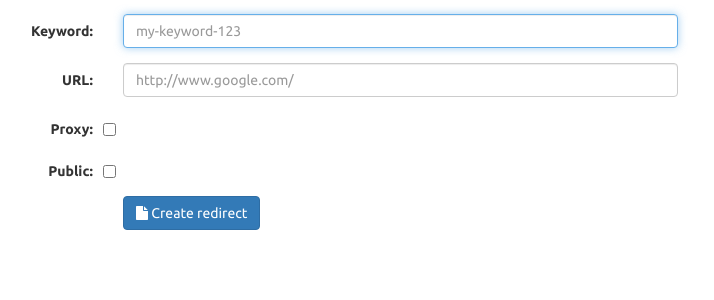
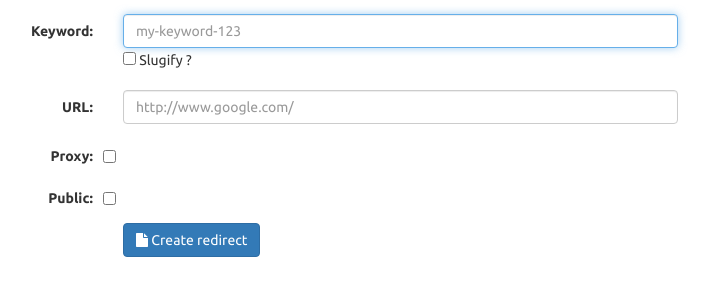
Before and after one commit to dhedegaard/urls, a Django app: page /create in a window 1280 px wide. Shown: the part 51-351 px from the top of the page, without its empty margins (142-856 px from the left). Run offline with Django 3.2, Linux system fonts and the light colour scheme; the visitor is signed in with stand-in values (Sample User, id 1); data that the repository does not hold is empty; some libraries are stand-ins or nearby versions.

Commit message:
added the possibility of not using a slugified URL by adding a BooleanField to the form and using django's build in slugify function.

```diff
--- a/urls/forms.py
+++ b/urls/forms.py
@@ -3,6 +3,7 @@ import re
 
 from django import forms
 from django.core.validators import URLValidator
+from django.utils.text import slugify as slugify_func
 
 from .models import Url
 from .urls import urlpatterns
@@ -14,31 +15,34 @@ class UrlForm(forms.ModelForm):
     url = forms.CharField(
         required=True, max_length=Url._meta.get_field('url').max_length,
         validators=[URLValidator()])
+    slugify = forms.BooleanField(required=False)
 
     class Meta:
         model = Url
         exclude = ['created', 'user']
 
-    def clean_keyword(self):
-        keyword = self.cleaned_data['keyword']
+    def clean(self):
+        super(UrlForm, self).clean()
+        if any(self.errors):
+            return
+        data = self.cleaned_data
+        keyword = data['keyword']
 
-        keyword_exists = Url.objects.filter(keyword=keyword).exists()
+        # Slugify the keyword, if needed.
+        if data['slugify'] and keyword:
+            data['keyword'] = keyword = slugify_func(data['keyword'])
 
-        # Don't allow an existing url to change keyword to another existing
-        # keyword.
-        if self.instance and\
-           self.instance.keyword != keyword and\
-           keyword_exists:
-            raise forms.ValidationError('Keyword already exists.')
+        keyword_already_exists = Url.objects.filter(keyword=keyword).exists()
 
-        if not MATCH_SLUG.match(keyword):
-            raise forms.ValidationError(
-                'Keyword is not a-z, 0-9, dots and dashes.')
+        if self.instance and self.instance.keyword != keyword and\
+           keyword_already_exists:
+            self.add_error('keyword', u'Keyword already exists.')
 
-        # Make sure not to match any of the URL's currently matched.
+        # Make sure not to match any non-redirector URL's from the urls module.
         for url in urlpatterns:
             if url.name != 'redirector' and url.regex.findall(keyword):
-                raise forms.ValidationError(
-                    'Keyword is used by an internal URL of the system')
+                self.add_error(
+                    'keyword', (u'Keyword is used by an internal '
+                                u'URL of the system'))
 
-        return keyword
+        return data
--- a/urls/static/style.css
+++ b/urls/static/style.css
@@ -6,3 +6,7 @@ body {
 .nowrap {
 	white-space: nowrap;
 }
+
+.nobold {
+	font-weight: normal;
+}
--- a/urls/templates/create.html
+++ b/urls/templates/create.html
@@ -24,6 +24,14 @@
         {% if form.keyword.errors %}
         <div class="col-md-4 help-block">{{ form.keyword.errors.0 }}</div>
         {% endif %}
+        <div class="col-md-offset-2 col-md-10">
+            <input type="checkbox" name="{{ form.slugify.html_name }}"
+                   id="{{ form.slugify.auto_id }}"
+                   {% if form.slugify.value %}checked="checked"{% endif %} />
+            <label for="{{ form.slugify.auto_id }}" class="form-label nobold">
+                Slugify ?
+            </label>
+        </div>
     </div>
     <div class="form-group{% if form.url.errors %} has-error{% endif %}">
         <label for="inputUrl" class="col-md-2 control-label">URL:</label>
```
Also changed, not shown: urls/tests.py (+0 -11 lines).
